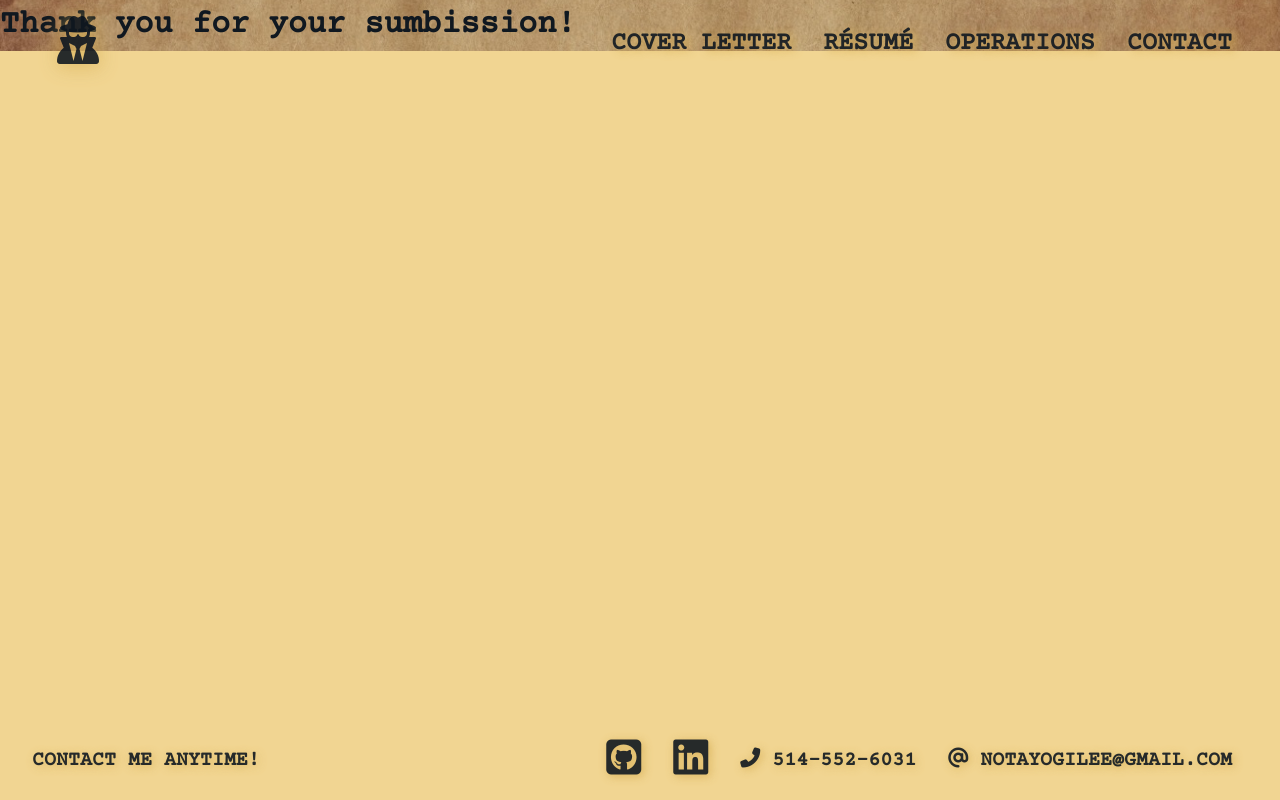
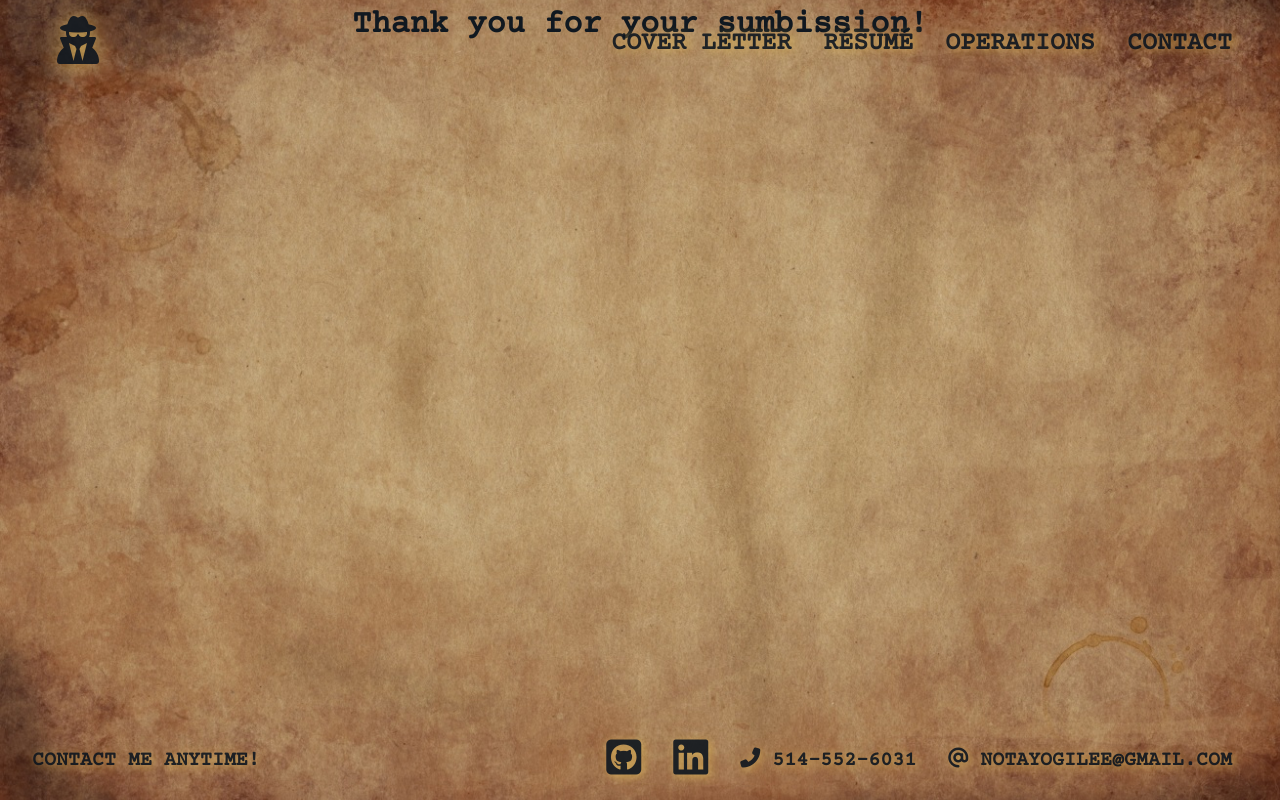
Before and after one commit to notayogilee/portfolio, a React (Create React App) app: page /message/success in a window 1280 px wide. Built offline with nearby package versions, Linux system fonts and the light colour scheme.

Commit message:
new form success

```diff
--- a/public/index.html
+++ b/public/index.html
@@ -26,7 +26,7 @@
     <title>Lee Castelani</title>
   </head>
   <body>
-    <form name="contact" action="/message/success" netlify hidden>
+    <form name="contact" netlify hidden>
       <input type="text" name="name" />
       <input type="email" name="email" />
       <input type="subject" name="subject" />
--- a/src/components/Contact.js
+++ b/src/components/Contact.js
@@ -10,7 +10,7 @@ const Contact = () => {
           <h2>contact me</h2>
         </div>
         <div className="contact-form">
-          <form name="contact" method="post" data-netlify="true" action="/message/success">
+          <form name="contact" method="post" data-netlify="true" action="/contact/success">
             <input type="hidden" name="form-name" value="contact" />
             <div className="text-fields">
               <input type="text" name="name" className="text-input name-input" placeholder="Name" />
--- a/src/components/SuccessMessage.scss
+++ b/src/components/SuccessMessage.scss
@@ -1,8 +1,8 @@
 .container {
   background: url('../img/folder.jpg') no-repeat center center/cover;
-
-  h1 {
-    align-items: center;
-    justify-content: center;
-  }
+  width: 100%;
+  height: 100vh;
+  top: 0;
+  left: 0;
+  text-align: center;
 }
```
